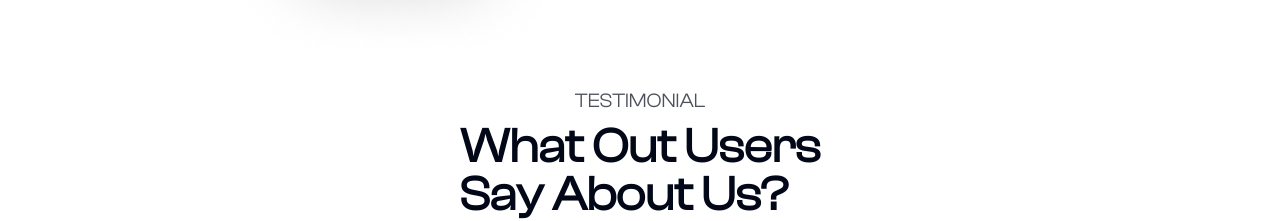
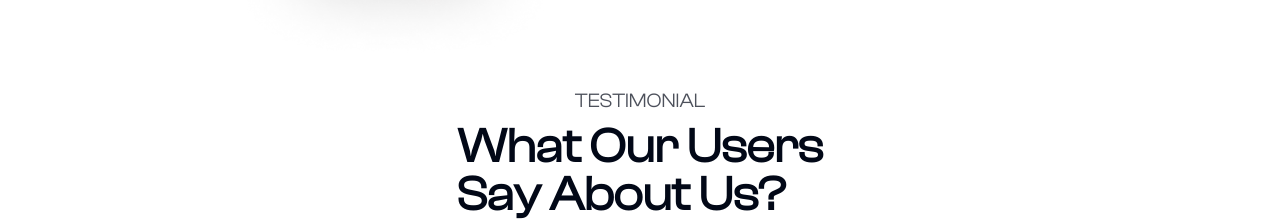
Before and after one commit to mohdshahzil/finance-bank-money, a Next.js app: page / in a window 1280 px wide. Shown: the part 2620-2841 px from the top of the page. Built offline with nearby package versions, Linux system fonts and the light colour scheme.

Commit message:
installation added

```diff
--- a/components/Testimonial.tsx
+++ b/components/Testimonial.tsx
@@ -34,7 +34,7 @@ const Testimonial = () => {
           </motion.div>
         </div>
         <div className="mt-2 mb-4">
-          <p className="text-5xl font-extrabold">What Out Users</p>
+          <p className="text-5xl font-extrabold">What Our Users</p>
           <p className="text-5xl font-extrabold">Say About Us?</p>
         </div>
       </div>
```
Also changed, not shown: 1 other file (tests, documents, lock files or other folders).
